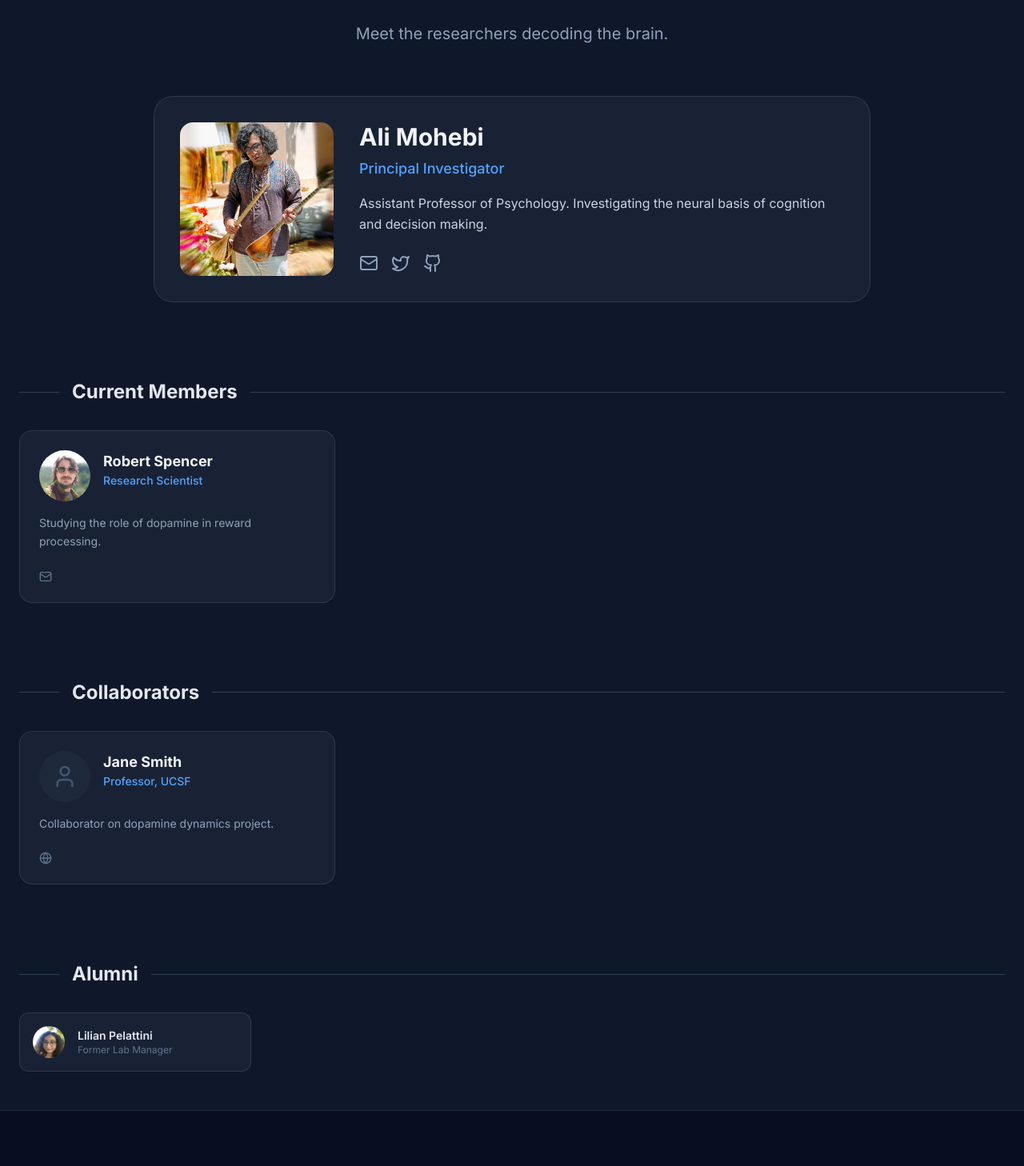
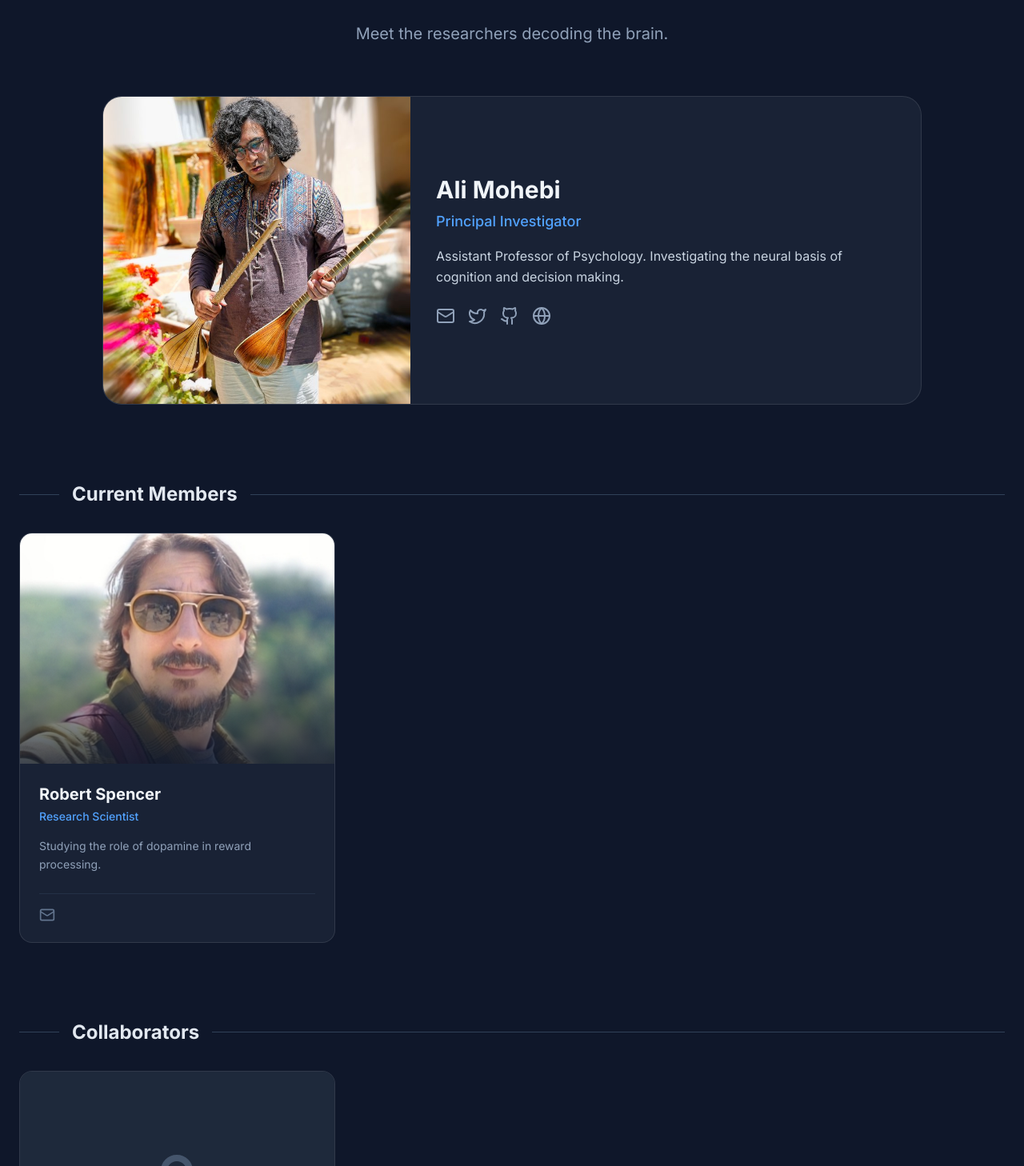
Before and after one commit to mohebi-n-associates/mohebi-n-associates.github.io, a Next.js app: page /website/people in a window 1280 px wide. Shown: the part 172-1630 px from the top of the page at 80% size. Built offline with nearby package versions, Linux system fonts and the light colour scheme.

Commit message:
fix: Refactor PersonCard layout and improve image handling for better responsiveness

```diff
--- a/src/app/people/page.tsx
+++ b/src/app/people/page.tsx
@@ -24,55 +24,60 @@ const PersonCard = ({ person }: { person: Person }) => (
         initial={{ opacity: 0, y: 20 }}
         whileInView={{ opacity: 1, y: 0 }}
         viewport={{ once: true }}
-        className="glass p-6 rounded-2xl border border-slate-700/50 hover:border-blue-500/30 transition-all group h-full flex flex-col"
+        className="glass rounded-2xl border border-slate-700/50 hover:border-blue-500/30 transition-all group h-full flex flex-col overflow-hidden"
     >
-        <div className="flex items-start gap-4 mb-4">
-            <div className="w-16 h-16 rounded-full overflow-hidden bg-slate-800 shrink-0 relative">
+        {/* Large image at top */}
+        <div className="w-full h-72 bg-slate-800 shrink-0 relative overflow-hidden">
             {person.image ? (
                 <Image
                     src={person.image}
                     alt={person.name}
                     fill
-                        className="object-cover"
+                    className="object-cover group-hover:scale-105 transition-transform duration-500"
                     sizes="(max-width: 768px) 100vw, (max-width: 1200px) 50vw, 33vw"
                 />
             ) : (
                 <div className="w-full h-full flex items-center justify-center text-slate-600">
-                        <User className="w-8 h-8" />
+                    <User className="w-24 h-24" />
                 </div>
             )}
+            {/* Gradient overlay for better text readability */}
+            <div className="absolute inset-0 bg-gradient-to-t from-slate-900/80 via-transparent to-transparent" />
         </div>
-            <div>
-                <h3 className="text-lg font-bold text-slate-100">{person.name}</h3>
+
+        {/* Content section */}
+        <div className="p-6 flex flex-col flex-grow">
+            <div className="mb-4">
+                <h3 className="text-xl font-bold text-slate-100 mb-1">{person.name}</h3>
                 <p className="text-blue-400 text-sm font-medium">{person.role}</p>
-            </div>
             </div>
 
             <p className="text-slate-400 text-sm leading-relaxed mb-6 flex-grow">
                 {person.bio}
             </p>
 
-        <div className="flex gap-4 mt-auto">
+            <div className="flex gap-4 mt-auto pt-4 border-t border-slate-700/50">
                 {person.email && (
                     <Link href={`mailto:${person.email}`} className="text-slate-500 hover:text-blue-400 transition-colors">
-                    <Mail className="w-4 h-4" />
+                        <Mail className="w-5 h-5" />
                     </Link>
                 )}
                 {person.twitter && (
                     <Link href={person.twitter} target="_blank" className="text-slate-500 hover:text-blue-400 transition-colors">
-                    <Twitter className="w-4 h-4" />
+                        <Twitter className="w-5 h-5" />
                     </Link>
                 )}
                 {person.github && (
                     <Link href={person.github} target="_blank" className="text-slate-500 hover:text-blue-400 transition-colors">
-                    <Github className="w-4 h-4" />
+                        <Github className="w-5 h-5" />
                     </Link>
                 )}
                 {person.website && (
                     <Link href={person.website} target="_blank" className="text-slate-500 hover:text-blue-400 transition-colors">
-                    <Globe className="w-4 h-4" />
+                        <Globe className="w-5 h-5" />
                     </Link>
                 )}
+            </div>
         </div>
     </motion.div>
 );
@@ -102,31 +107,52 @@ export default function PeoplePage() {
             {pi.length > 0 && (
                 <div className="mb-24">
                     {pi.map(person => (
-                        <div key={person.id} className="glass p-8 rounded-3xl border border-blue-500/20 max-w-4xl mx-auto flex flex-col md:flex-row gap-8 items-start">
-                            <div className="w-48 h-48 rounded-2xl overflow-hidden bg-slate-800 shrink-0 relative">
+                        <div key={person.id} className="glass rounded-3xl border border-blue-500/20 max-w-5xl mx-auto overflow-hidden">
+                            <div className="flex flex-col md:flex-row">
+                                {/* Large PI image */}
+                                <div className="w-full md:w-96 h-96 bg-slate-800 shrink-0 relative">
                                     {person.image ? (
                                         <Image
                                             src={person.image}
                                             alt={person.name}
                                             fill
                                             className="object-cover"
-                                        sizes="(max-width: 768px) 100vw, 50vw"
+                                            sizes="(max-width: 768px) 100vw, 384px"
                                             priority
                                         />
                                     ) : (
                                         <div className="w-full h-full flex items-center justify-center text-slate-600">
-                                        <User className="w-16 h-16" />
+                                            <User className="w-32 h-32" />
                                         </div>
                                     )}
                                 </div>
-                            <div>
+                                {/* Content */}
+                                <div className="p-8 flex flex-col justify-center">
                                     <h2 className="text-3xl font-bold text-slate-100 mb-2">{person.name}</h2>
                                     <p className="text-blue-400 text-lg font-medium mb-4">{person.role}</p>
                                     <p className="text-slate-300 leading-relaxed mb-6">{person.bio}</p>
                                     <div className="flex gap-4">
-                                    {person.email && <Link href={`mailto:${person.email}`}><Mail className="text-slate-400 hover:text-white" /></Link>}
-                                    {person.twitter && <Link href={person.twitter}><Twitter className="text-slate-400 hover:text-white" /></Link>}
-                                    {person.github && <Link href={person.github}><Github className="text-slate-400 hover:text-white" /></Link>}
+                                        {person.email && (
+                                            <Link href={`mailto:${person.email}`} className="text-slate-400 hover:text-blue-400 transition-colors">
+                                                <Mail className="w-6 h-6" />
+                                            </Link>
+                                        )}
+                                        {person.twitter && (
+                                            <Link href={person.twitter} target="_blank" className="text-slate-400 hover:text-blue-400 transition-colors">
+                                                <Twitter className="w-6 h-6" />
+                                            </Link>
+                                        )}
+                                        {person.github && (
+                                            <Link href={person.github} target="_blank" className="text-slate-400 hover:text-blue-400 transition-colors">
+                                                <Github className="w-6 h-6" />
+                                            </Link>
+                                        )}
+                                        {person.website && (
+                                            <Link href={person.website} target="_blank" className="text-slate-400 hover:text-blue-400 transition-colors">
+                                                <Globe className="w-6 h-6" />
+                                            </Link>
+                                        )}
+                                    </div>
                                 </div>
                             </div>
                         </div>
@@ -158,27 +184,35 @@ export default function PeoplePage() {
             {alumni.length > 0 && (
                 <div>
                     <SectionHeading>Alumni</SectionHeading>
-                    <div className="grid grid-cols-1 md:grid-cols-2 lg:grid-cols-4 gap-6">
+                    <div className="grid grid-cols-1 md:grid-cols-2 lg:grid-cols-3 gap-6">
                         {alumni.map(person => (
-                            <div key={person.id} className="glass p-4 rounded-xl flex items-center gap-4 border border-slate-800">
-                                <div className="w-10 h-10 rounded-full bg-slate-800 flex items-center justify-center shrink-0 overflow-hidden relative">
+                            <motion.div
+                                key={person.id}
+                                initial={{ opacity: 0, y: 20 }}
+                                whileInView={{ opacity: 1, y: 0 }}
+                                viewport={{ once: true }}
+                                className="glass rounded-xl border border-slate-800 hover:border-slate-700 transition-all overflow-hidden"
+                            >
+                                <div className="w-full h-48 bg-slate-800 relative">
                                     {person.image ? (
                                         <Image
                                             src={person.image}
                                             alt={person.name}
                                             fill
                                             className="object-cover"
-                                            sizes="40px"
+                                            sizes="(max-width: 768px) 100vw, (max-width: 1200px) 50vw, 33vw"
                                         />
                                     ) : (
-                                        <User className="w-5 h-5 text-slate-500" />
+                                        <div className="w-full h-full flex items-center justify-center text-slate-600">
+                                            <User className="w-16 h-16" />
+                                        </div>
                                     )}
                                 </div>
-                                <div>
-                                    <h4 className="font-semibold text-slate-200 text-sm">{person.name}</h4>
-                                    <p className="text-xs text-slate-500">{person.role}</p>
+                                <div className="p-4">
+                                    <h4 className="font-semibold text-slate-200 text-base mb-1">{person.name}</h4>
+                                    <p className="text-sm text-slate-500">{person.role}</p>
                                 </div>
-                            </div>
+                            </motion.div>
                         ))}
                     </div>
                 </div>
```
Lines whose indentation alone changed are shown as unchanged.
